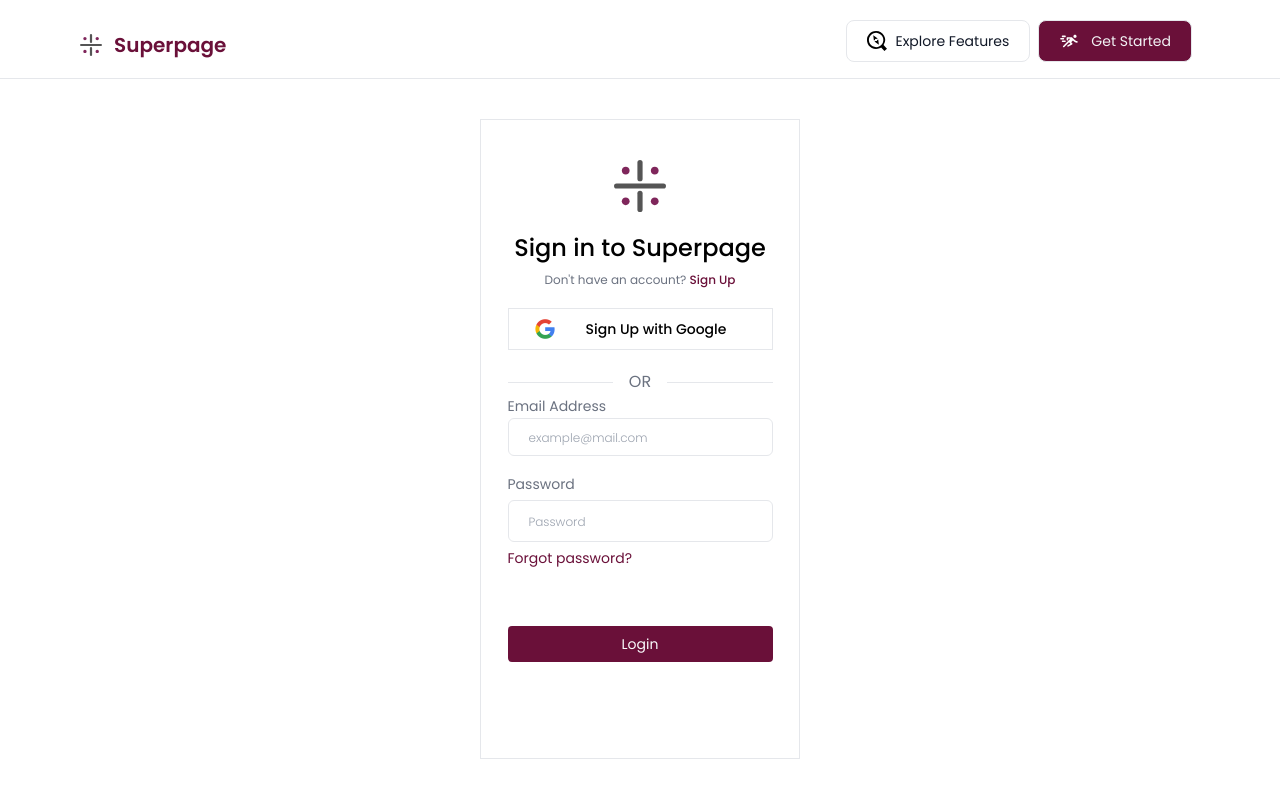
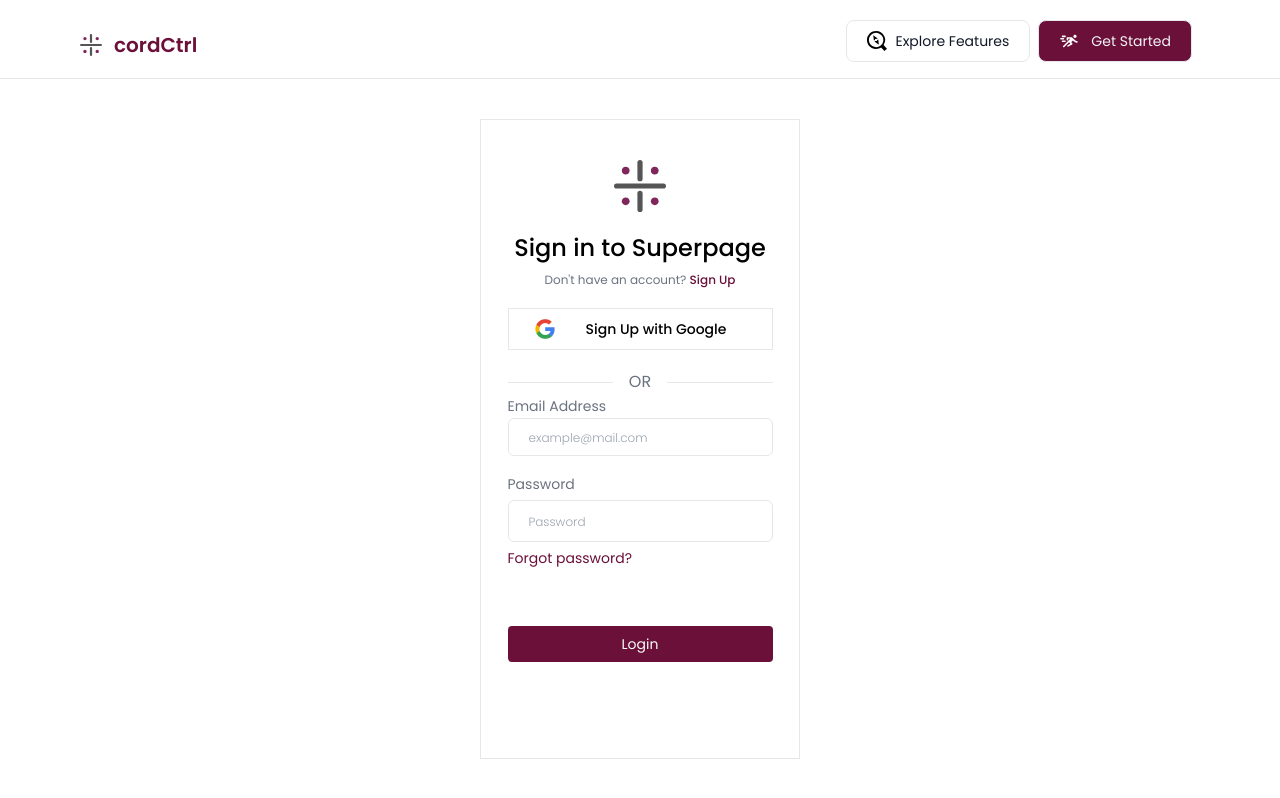
Before and after one commit to mcthekreator/codeCtrl-frontend, an Angular app: page /login in a window 1280 px wide. Built offline with nearby package versions, Linux system fonts and the light colour scheme.

Commit message:
change project name

```diff
--- a/src/app/components/navbar/navbar.component.html
+++ b/src/app/components/navbar/navbar.component.html
@@ -9,7 +9,7 @@
       <rect x="39.6" y="42.4918" width="29.5082" height="7.2" rx="3.6" transform="rotate(90 39.6 42.4918)" fill="#555555"/>
       <rect x="39.6" width="29.5082" height="7.2" rx="3.6" transform="rotate(90 39.6 0)" fill="#555555"/>
     </svg>
-    <a class="text-xl text-secondary font-semibold cursor-pointer" routerLink="">Superpage</a>
+    <a class="text-xl text-secondary font-semibold cursor-pointer" routerLink="">cordCtrl</a>
   </div>
   <div>
     <a type="button" routerLink=""
--- a/src/app/pages/home/home.component.html
+++ b/src/app/pages/home/home.component.html
@@ -1,7 +1,7 @@
 <app-navbar></app-navbar>
 <section class="px-20 py-20 items-center flex justify-between bg-gray-100">
   <div>
-    <h1 class="text-5xl font-medium text-gray-800 my-5">Superpage helps you <br> manage tasks</h1>
+    <h1 class="text-5xl font-medium text-gray-800 my-5">cordCtrl helps you <br> manage tasks</h1>
     <p class="mb-20 text-sm">Create your projects on superpage, add teammates, manage and track tasks easily</p>
     <button type="button" routerLink="/login"
             class="text-gray-100 bg-secondary border border-gray-200 text-sm font-normal rounded-lg px-5 py-2.5 inline-flex items-center me-2 mb-2 hover:bg-tertiary ease-out duration-500 transition-delay-100">
@@ -71,8 +71,7 @@
       <p class="text-xs">Review your project statistics. How many tasks have been completed, how many tasks are being worked on. Or check your teammates' stats. Teammates cannot access this information.</p>
     </div>
     <div class="w-6/12">
-      <img src="assets/4.8d15aebf00abd7314e1f.gif" class="w-96 rounded-xl" alt="">
-
+      <img src="assets/4.8d15aebf00abd7314e1f.gif" class="w-96 rounded-xl" alt="">q
     </div>
   </div>
 
```
